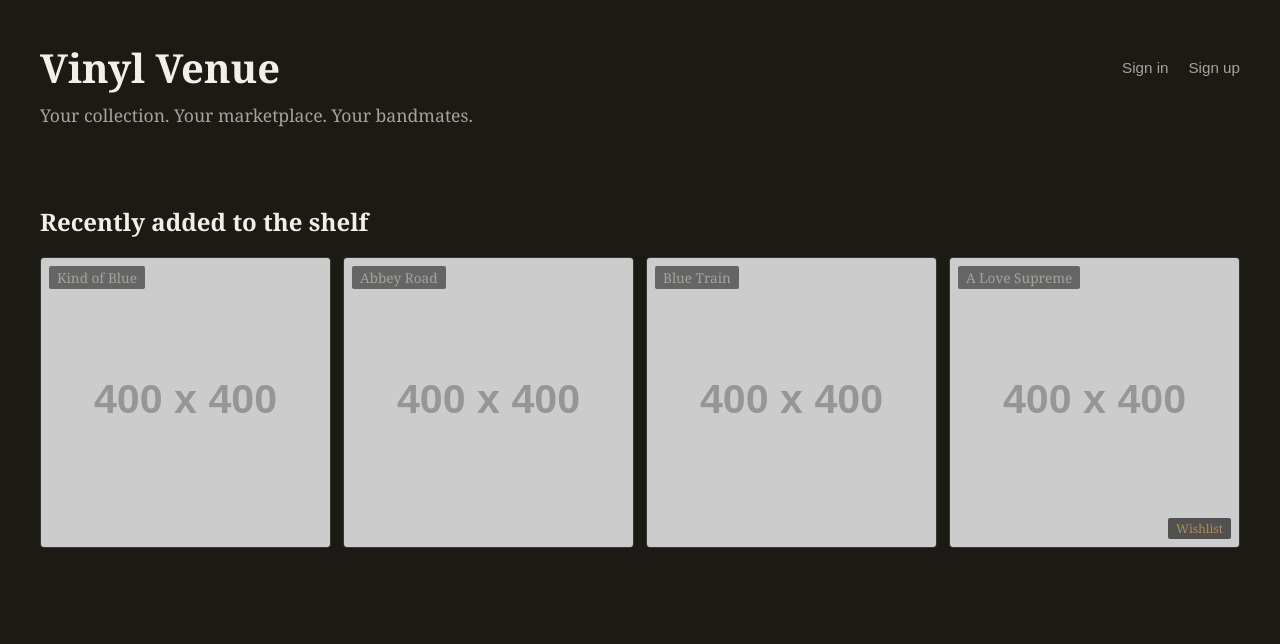
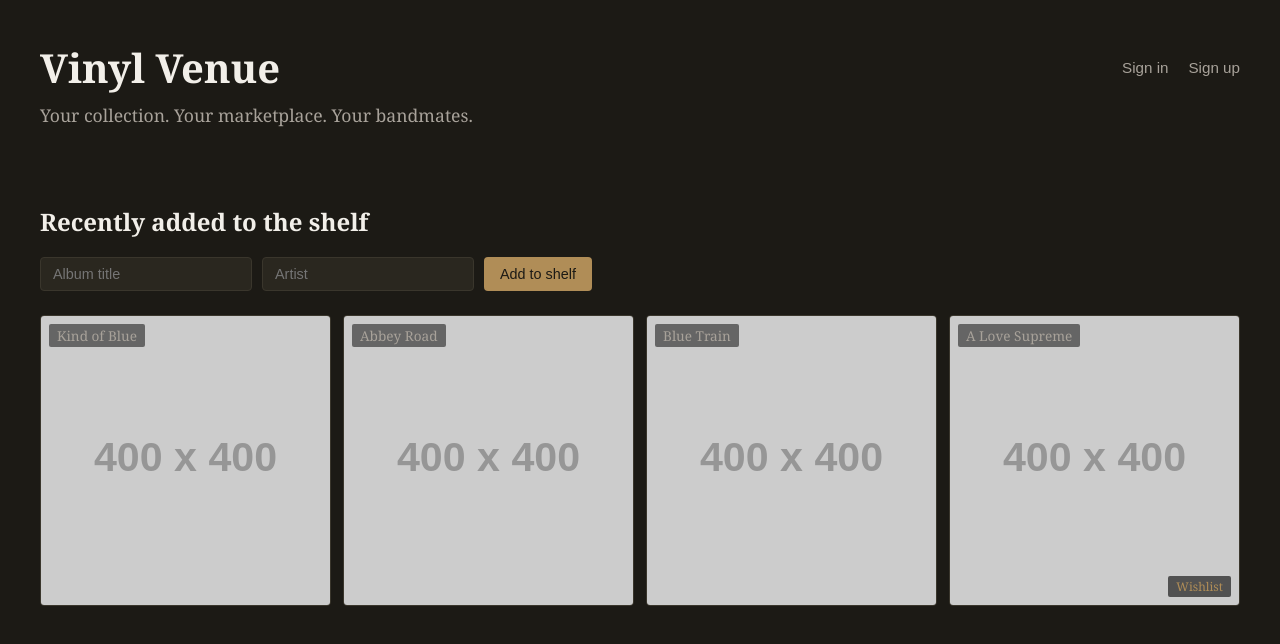
Before and after one commit to Vinyl-Venue/vinyl-venue-app, a React (Vite) app: page / in a window 1280 px wide. Shown: the top 644 px of the page. Built offline with nearby package versions, Linux system fonts and the light colour scheme.

Commit message:
Add live Add Album form using useState and props callback

```diff
--- /dev/null
+++ b/src/AddAlbumForm.jsx
@@ -0,0 +1,46 @@
+import { useState } from 'react'
+
+function AddAlbumForm({ onAddAlbum }) {
+  const [title, setTitle] = useState('')
+  const [artist, setArtist] = useState('')
+
+  function handleSubmit(event) {
+    event.preventDefault()
+
+    if (title.trim() === '' || artist.trim() === '') {
+      return
+    }
+
+    onAddAlbum({
+      title: title,
+      artist: artist,
+      year: null,
+      genre: '',
+      isInCollection: true,
+      imageUrl: ''
+    })
+
+    setTitle('')
+    setArtist('')
+  }
+
+  return (
+    <form className="add-album-form" onSubmit={handleSubmit}>
+      <input
+        type="text"
+        placeholder="Album title"
+        value={title}
+        onChange={(event) => setTitle(event.target.value)}
+      />
+      <input
+        type="text"
+        placeholder="Artist"
+        value={artist}
+        onChange={(event) => setArtist(event.target.value)}
+      />
+      <button type="submit">Add to shelf</button>
+    </form>
+  )
+}
+
+export default AddAlbumForm
--- a/src/App.css
+++ b/src/App.css
@@ -101,3 +101,29 @@ p {
   padding: 2px 8px;
   border-radius: 2px;
 }
+.add-album-form {
+  display: flex;
+  gap: 10px;
+  margin: 16px 0 24px;
+}
+
+.add-album-form input {
+  background-color: var(--color-surface);
+  border: 1px solid var(--color-border);
+  color: var(--color-text);
+  padding: 8px 12px;
+  border-radius: 4px;
+  font-family: sans-serif;
+  font-size: 0.9rem;
+}
+
+.add-album-form button {
+  background-color: var(--color-accent);
+  color: var(--color-bg);
+  border: none;
+  padding: 8px 16px;
+  border-radius: 4px;
+  font-family: sans-serif;
+  font-size: 0.9rem;
+  cursor: pointer;
+}
--- a/src/App.jsx
+++ b/src/App.jsx
@@ -1,8 +1,11 @@
+import { useState } from 'react'
 import './App.css'
 import Header from './Header'
 import RecordCard from './RecordCard'
+import AddAlbumForm from './AddAlbumForm'
 
-const collection = [
+function App() {
+  const [collection, setCollection] = useState([
     {
       title: "Kind of Blue",
       artist: "Miles Davis",
@@ -35,14 +38,18 @@ const collection = [
       isInCollection: false,
       imageUrl: "https://placehold.co/400x400/2a271f/f2efe9?text=A+Love+Supreme"
     }
-]
+  ])
 
-function App() {
+  function handleAddAlbum(newAlbum) {
+    setCollection([...collection, newAlbum])
+  }
+
   return (
     <>
       <Header />
       <section className="shelf">
         <h2>Recently added to the shelf</h2>
+        <AddAlbumForm onAddAlbum={handleAddAlbum} />
         <div className="record-grid">
           {collection.map((album) => (
             <RecordCard
```
Lines whose indentation alone changed are shown as unchanged.
